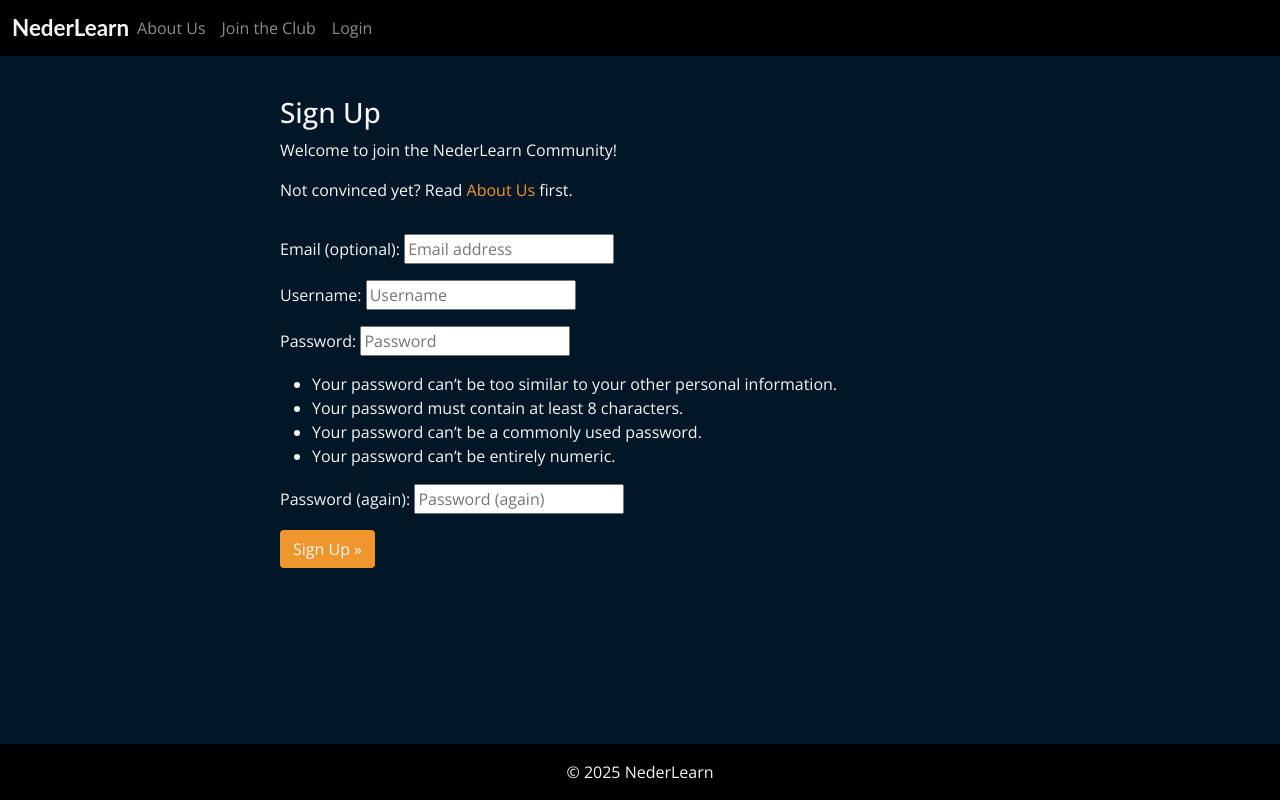
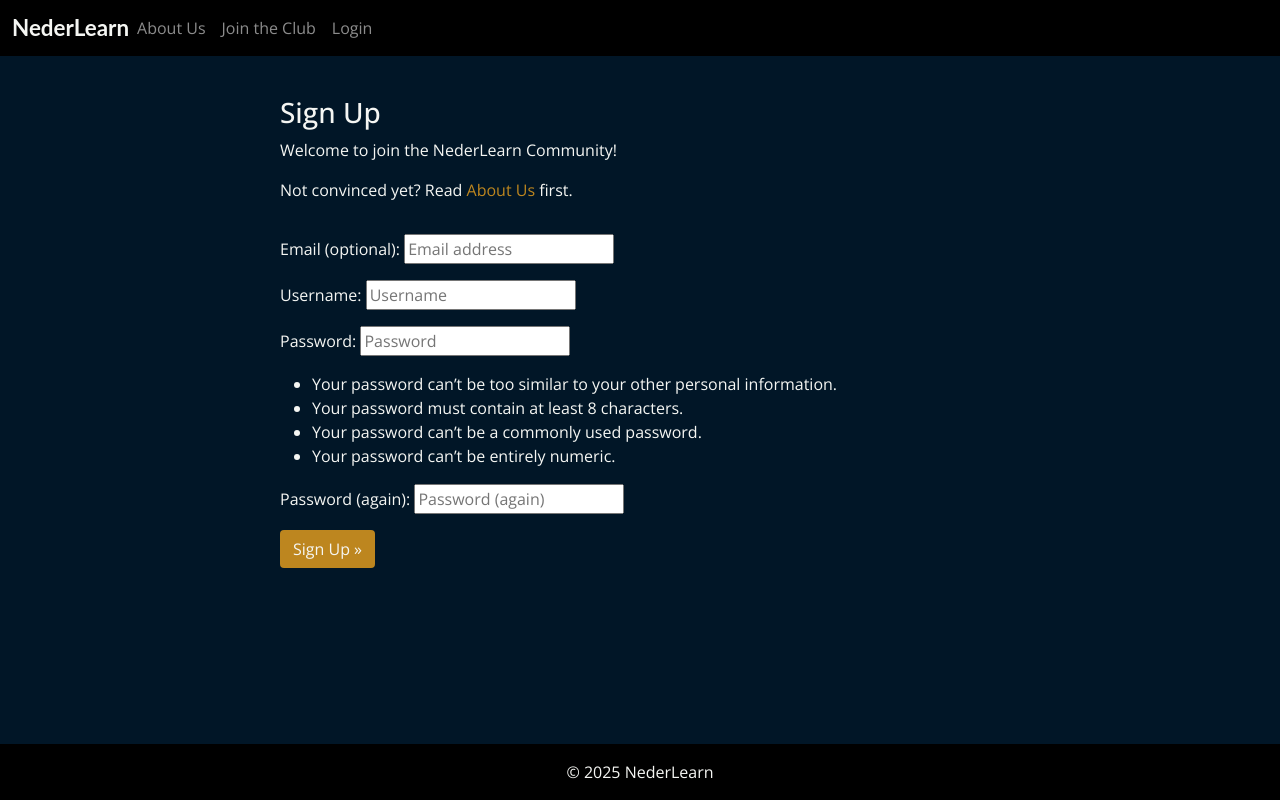
Before and after one commit to Blignaut24/NederLearn_V5, a Django app: page /accounts/signup/ in a window 1280 px wide. Run offline with Django 5.2, Linux system fonts and the light colour scheme; some libraries are stand-ins or nearby versions; some web fonts are replaced.

Commit message:
style: update color scheme for modern dark theme

```diff
--- a/nederlearn/settings.py
+++ b/nederlearn/settings.py
@@ -51,7 +51,7 @@ ALLOWED_HOSTS = [
     "nederlearn-v5-c628536a9899.herokuapp.com",  # Current production server
     # Development Environments
     "localhost",  # Local development server
-    "8000-blignaut24-nederlearnv5-cvdl6jfwxkh.ws-eu117.gitpod.io",  # GitPod workspace
+    "8000-blignaut24-nederlearnv5-xzv6n73xvwa.ws-eu117.gitpod.io",  # GitPod workspace
 ]
 
 # =======================================
--- a/static/css/style.css
+++ b/static/css/style.css
@@ -7,17 +7,24 @@
    Defines the main color scheme used throughout the application */
    :root {
     /* Brand Colors */
-    --primary-color: #408fb9;      /* Primary interface elements */
-    --secondary-color: #EF972C;    /* Action buttons and highlights */
+    --primary-color: #4D6CFA;      /* Primary interface elements */
+    --secondary-color: #bd861f;    /* Action buttons and highlights */
     --accent-color: #c85c86;       /* Visual emphasis elements */
 
     /* Theme Colors */
     --dark-text: #191919;          /* Dark mode text */
     --light-text: #F5F6F3;         /* Light mode text */
-    --dark-bg: #011627;            /* Dark theme background */
+    --dark-bg: #011627;            /*Main background - Dark theme background */
     --black-bg: #000000;           /*Black background*/
     --light-bg: #f8fafa;           /* Light theme background */
-    --hover: #0A8754;              /* Hover*/
+
+    /*Status Colors*/
+    --success:#79a850;             /*Success (Green)*/
+    --error:#DD1C1A;               /*Error (Red)*/
+    --warning:#f79818;             /*Warning (Amber)*/
+
+    /*Hover States*/
+    --hover: #007d51;              /* Hover*/
 }
 
 
@@ -43,7 +50,7 @@ body {
 }
 
 .navbar-dark {
-    color: var(--accent-color);
+    color: var(--primary-color);
 }
 
 /* Brand Logo */
@@ -57,12 +64,12 @@ body {
 
 /*Logo Hover*/
 a:hover {
-    color: var(--secondary-color);
+    color: var(--primary-color);
 }
 
 /* Navigation Links */
 .nav-link {
-    color: var(--light-text);
+    color: var(--secondary-color);
 }
 
 .nav-link:hover {
--- a/templates/blogpost_detail.html
+++ b/templates/blogpost_detail.html
@@ -138,7 +138,7 @@
                     {% if not comments %}
                     {% if user.is_authenticated %}
                     <h3>Leave a comment:</h3>
-                    <h5><em>Share your thoughts (warning: may cause excessive nodding)</em></h5>
+                    <h6><em>Share your thoughts (warning: may cause excessive nodding)</em></h6>
                     <p>Posting as: {{ user.username }}</p>
                     <form method="post" style="margin-top: 1.3em;">
                         {{ comment_form | crispy }}
```
